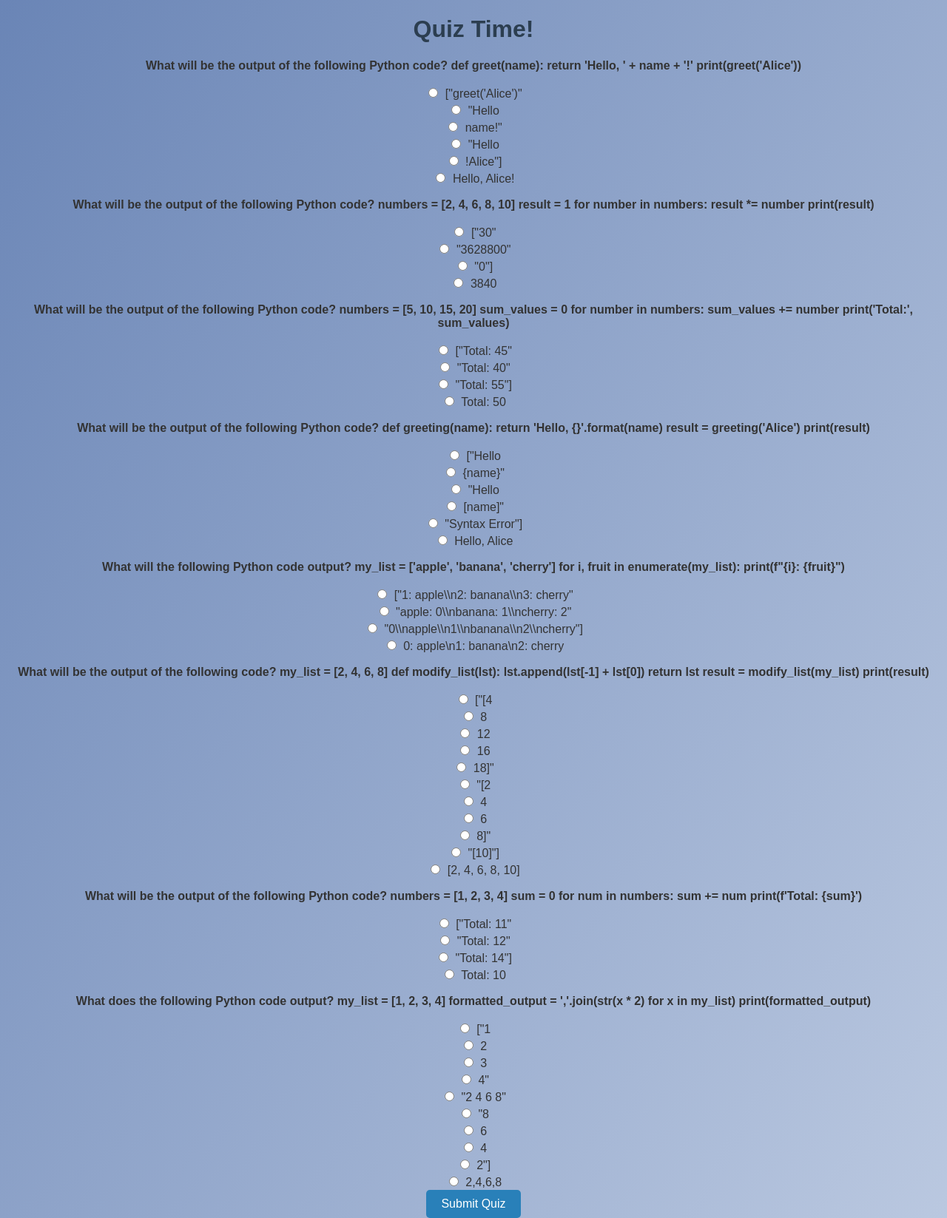
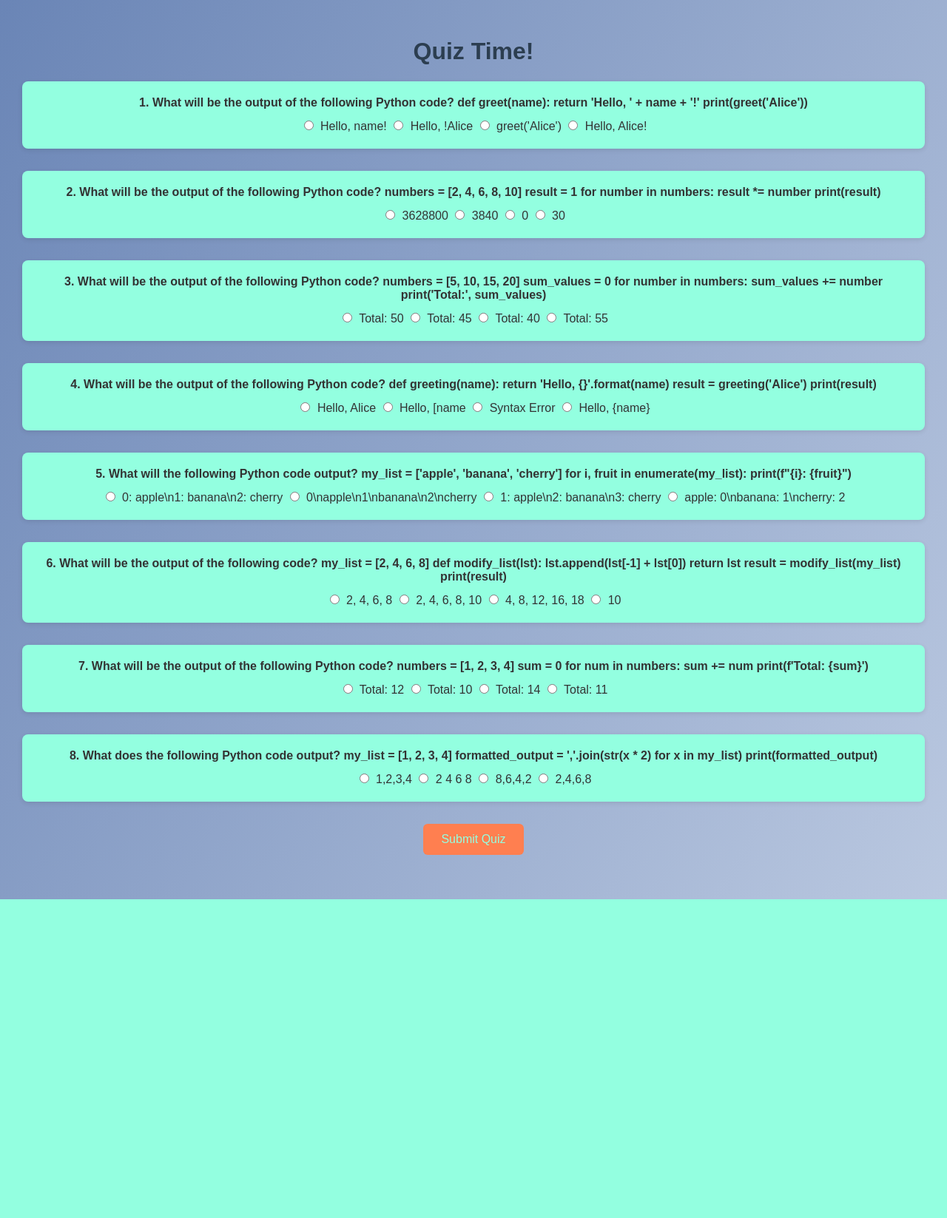
Before and after one commit to ethancw24/Databases, a Django app: page /quiz/ in a window 1280 px wide. Shown: the whole page at 74% size. After the commit the page ends 1216 px from the top, so only its background shows below. Run offline with Django 4.2, Linux system fonts and the light colour scheme; a user stored in the database is signed in; data comes from the database, SQL or seed files in the repository; both versions use the stored data as it was after the commit.

Commit message:
Much cleaner questions, was messing around with styling, but Ill land on something clean tonight

```diff
--- a/quiz/templates/quiz/quiz.html
+++ b/quiz/templates/quiz/quiz.html
@@ -5,29 +5,65 @@
     <meta charset="UTF-8">
     <title>Quiz</title>
     <link rel="stylesheet" type="text/css" href="{% static 'css/style.css' %}">
+    <style>
+        body {
+            font: Candara;
+            background-color: coral;
+            padding: 30px;
+        }
+
+        h1 {
+            text-align: center;
+        }
+
+        .question-block {
+            background-color: #93FFe0;
+            padding: 20px;
+            margin-bottom: 30px;
+            border-radius: 8px;
+            box-shadow: 0 2px 6px rgba(0, 0, 0, 0.1);
+        }
+
+        .question-text {
+            font-weight: bold;
+            margin-bottom: 10px;
+        }
+
+        .submit-btn {
+            display: block;
+            margin: 30px auto;
+            padding: 12px 24px;
+            font-size: 16px;
+            background-color: coral;
+            color: #93FFe0;
+            border: none;
+            border-radius: 6px;
+            cursor: pointer;
+        }
+
+        .submit-btn:hover {
+            background-color: rgb(252, 103, 49)
+        }
+    </style>
 </head>
 <body>
     <h1>Quiz Time!</h1>
     <form method="post" action="{% url 'quiz:submit_quiz' %}">
         {% csrf_token %}
+
         {% for question in questions %}
-            <div>
-                <p><strong>{{ question.text }}</strong></p>
+            <div class="question-block">
+                <div class="question-text">{{ forloop.counter }}. {{ question.text }}</div>
 
-                {% for option in question.wrong_list %}
-                    <label>
+                {% for option in question.option_list %}
+                    <label class="option">
                         <input type="radio" name="question_{{ question.qnum }}" value="{{ option }}">
                         {{ option }}
-                    </label><br>
+                    </label>
                 {% endfor %}
-
-                <label>
-                    <input type="radio" name="question_{{ question.qnum }}" value="{{ question.rightanswer.text|escape }}">
-                    {{ question.rightanswer.text|escape }}
-                </label><br>
             </div>
         {% endfor %}
-        <button type="submit">Submit Quiz</button>
+        <button type="submit" class="submit-btn">Submit Quiz</button>
     </form>
 </body>
 </html>
--- a/quiz/views.py
+++ b/quiz/views.py
@@ -14,6 +14,7 @@ from .generate_question import save_to_db
 from django.db.models import Avg
 from .models import QuizAttempt
 import random
+import json
 
 @login_required
 def home(request):
@@ -87,12 +88,27 @@ def start_quiz(request):
     questions = list(Question.objects.all())
     random.shuffle(questions)
     selected_questions = questions[:8]
+
     for q in selected_questions:
         try:
-            q.wrong_list = q.wrong_answers.split(",")
+            wrongs = json.loads(q.wrong_answers)
+            wrongs = [ans.strip().strip("[]\"'") for ans in wrongs][:3]
         except Exception as e:
             print(f"Failed to parse wrong_answers for Q{q.qnum}: {e}")
-            q.wrong_list = []
+            wrongs = []
+
+        try:
+            correct = q.rightanswer.text.strip().strip("[]\"'")
+        except Exception as e:
+            print(f"Failed to parse correct_answers for Q{q.qnum}: {e}")
+            correct = ""
+
+        # Combine all answers and shuffle
+        options = wrongs + [correct]
+        random.shuffle(options)
+
+        # Attach all of the possible answers to the question list
+        q.option_list = options
 
     # Save selected question IDs in session
     request.session['quiz_qnums'] = [q.qnum for q in selected_questions]
```
Also changed, not shown: quiz/generate_question.py (+10 -1 lines), db.sqlite3.
